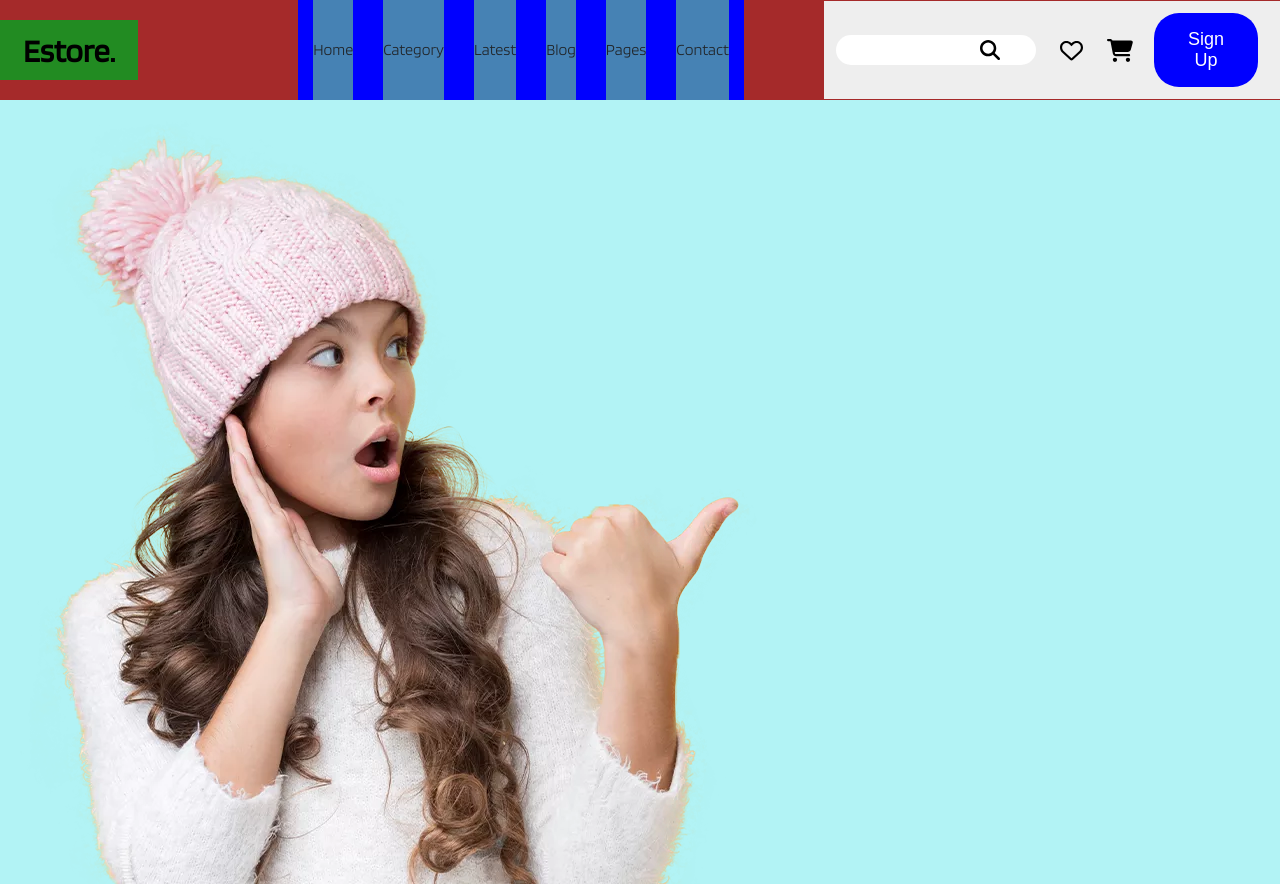
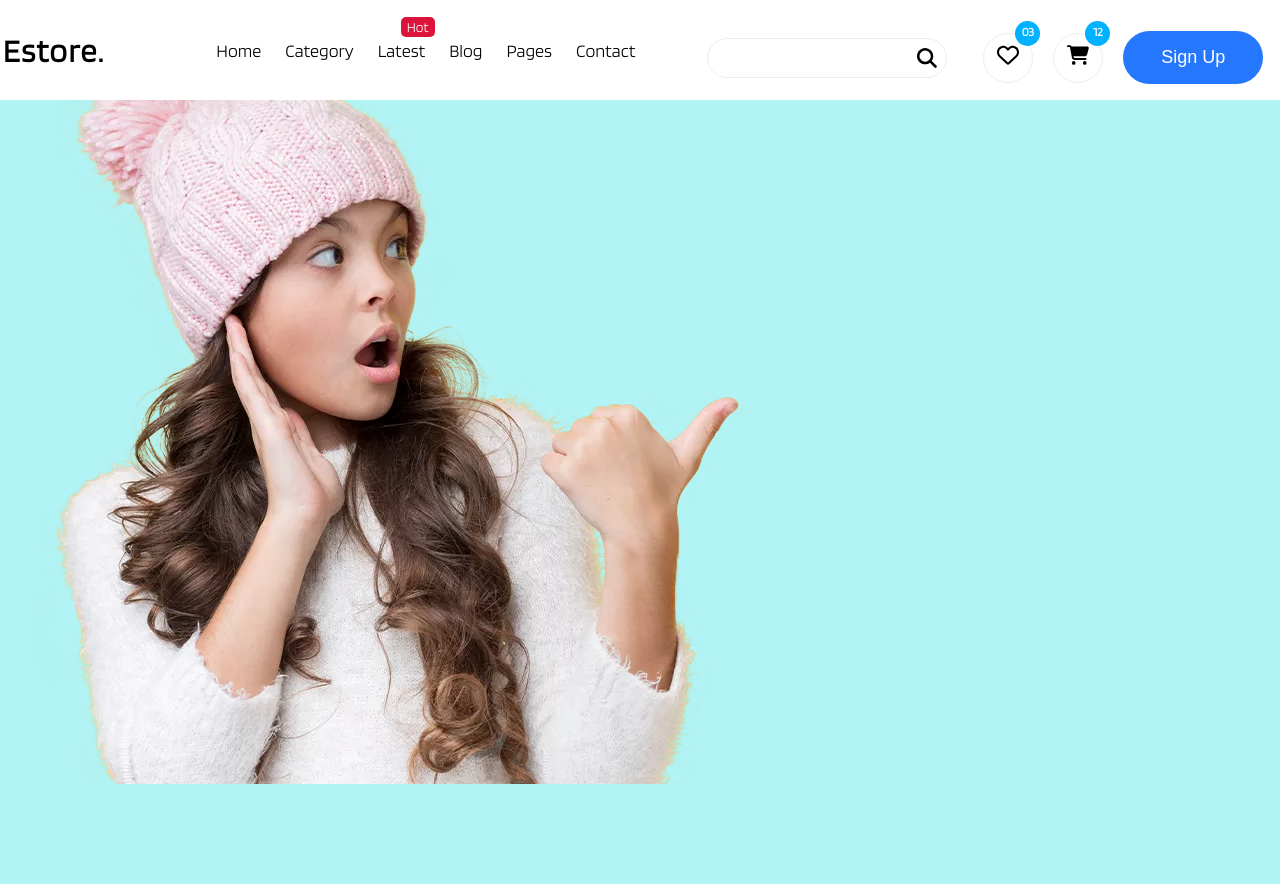
Before and after one commit to rfox06/store-web-html-css-js, a plain HTML site: page index.html in a window 1280 px wide. Shown: the top 884 px of the page. Drawn offline with Linux system fonts and the light colour scheme.

Commit message:
correction navigation bar

```diff
--- a/css/sections/header.css
+++ b/css/sections/header.css
@@ -1,89 +1,89 @@
-.container-navbar{
-    background-color: brown;
+
+.container-header{
+    background: #fff;
     width: 100%;
     height: 100px;
-
-    display: flex;
-    justify-content: space-between;
-    align-items: center;
-
-
-}
-/*logo*/
-.logo{
-    background: forestgreen;
-    width: 160px;
-    height: 60px;
-    display: flex;
-    align-items: center;
-    justify-content: center;
-    font-family: tertiaryFont;
-    font-size: 2rem;
-    font-weight: bold;
-}
-/*center-menu*/
-
-.main-menu{
-    background-color: blue;
-    height: 100px;
-    display: flex;
-    align-items: center;
-    justify-content: center;
-    margin: 0 80px 0 160px;
-}
-.list-menu{
     display: flex;
     justify-content: center;
     align-items: center;
+    position: fixed;
+    z-index: 90;
+    flex-wrap: wrap;
+}
+
+.container-header .logo{
+    margin-right: 100px;
+    text-decoration: none;
+    color: black;
+    font-weight: bolder;
+    font-size: 2rem;
+    letter-spacing: 1.4px;
+}
+
+.list-menu{
+    display: flex;
     list-style: none;
+    align-items: center;
+    justify-content: center;
+    position: relative;
+    height: 100px;
 }
 .list-menu li{
-    margin: 15px;
+    position: relative;
+    margin: 6px;
 }
 
-.list-menu li a{
+/*hot*/
+.hot{
+    position: relative;
+}
+.element-hot{
+    background: crimson;
+    position: absolute;
+    left: 35px;
+    top: 23px;
+    z-index: 100;
+    padding: 2px 6px;
+    border-radius: 5px;
+    color: #fff;
+    font-size: 14px;
+}
+.main-menu a{
 
     text-decoration: none;
-    color: var(--black-color);
+    display: block;
+    height: 100px;
+    padding: 40px 6px;
+    font-size: 18px;
+    color: #000000;
+    text-transform: capitalize;
 }
+
+/**/
 .list-menu li a:hover{
     color: var(--dark-color);
     transition: .3s;
 }
-/*main-menu*/
-
-/**/
-
-.main-menu .list-menu a{
-    display: block;
-    background: steelblue;
-    text-align: center;
-    height: 100px;
-    padding-top: 40px;
-    font-size: 16px;
-
+.list-submenu{
+    background: #ffffffd2;
+    border-top: 4px solid crimson;
+    cursor: pointer;
+    display: none;
+    position: absolute;
+}
+.list-submenu  li{
+    float: none;
+    width: 150px;
+    height: 26px;
+    list-style: none;
 
 }
-.main-menu .list-menu li {
-    position: relative;
-
-}
-.main-menu .list-submenu{
-    background-color: seagreen;
-    display: none;
-    position: absolute;
-    top: 100%;
-}
-.main-menu .list-submenu  li{
-    float: none;
+.list-submenu a{
+    display: flex;
+    height: 5px;
     width: 150px;
-    list-style: none;
-    display: flex;
-    background: red;
-}
-.main-menu .list-submenu a{
-    height: 30px;
-    padding-top: 8px;
+    margin: 10px 0;
+    padding: 0;
     font-size: 16px;
 }
 
@@ -92,56 +92,101 @@
     transition: .6s;
 }
 
-/*list-icons*/
-.items-navbar{
-    background: #eeeeee;
-}
+/*icons*/
+
 
 .list-items{
+
     display: flex;
     justify-content: center;
     align-items: center;
+    height: 100px;
+    width: 600px;
+    margin-left: 30px;
     list-style: none;
+    flex-wrap: wrap;
 }
-.list-items li{
-    margin: 12px;
+.list-items .search{
+    margin: 20px;
+
+    height: 75px;
+    padding: 20px 6px;
 }
-.list-items a{
+.list-items .search{
     display: flex;
-    text-decoration: none;
+    align-items: center;
+    justify-content: center;
+    position: relative;
+}
+.list-items input{
+    height: 40px;
+    padding: 10px 20px;
+    width: 240px;
+    border: 1px solid #eeeeee;
+    border-radius: 30px;
+    outline: none;
+    font-size: 20px;
+}
+.list-items .search img{
+    position: absolute;
+    height: 28px;
+    width: 28px;
+    padding: 4px;
+    left: 84%;
+    border-radius: 6px;
 }
 
 
-/*icons*/
-.list-items input{
+.icons-navbar .icon-count{
+    background: #fff;
+    width: 50px;
+    height: 50px;
+    display: flex;
+    flex-direction: column;
+    justify-content: center;
+    align-items: center;
+    border-radius: 50%;
+    position: relative;
+    margin: 0 10px;
+
     border: 1px solid #eeeeee;
-    height: 30px;
-    width: 200px;
-    padding: 10px 20px;
+    color: #4e4e4e;
+    font-size: 19px;
+    cursor: pointer;
+
+}
+.icons-navbar  .count{
+    background: #00b1ff;
+    color: #fff;
+    position: absolute;
+    height: 25px;
+    width: 25px;
+    top: -13px;
+    right: -8px;
     border-radius: 30px;
-    position: relative;
-    border: none;
+    text-align: center;
+    padding: 3px;
+    font-size: 12px;
+    font-weight: bold;
 }
-.search-icon img{
-    position: absolute;
-    width: 20px;
-    height: 20px;
-    top: 40px;
-    right: 280px;
-}
-.heart-icon{
-    width: 23px;
-    height: 23px;
-    object-fit: contain;
+.icons-navbar .icon-count img{
+    padding: 1px;
+    height: 24px;
+    width: 24px;
 }
 
-.btn{
-    background: blue;
+.icons-navbar .btn{
+    background: #2577fd;
+    text-transform: capitalize;
+    color: #fff;
+    cursor: pointer;
     font-size: 18px;
-    padding: 16px 34px;
-    border-radius: 25px;
+    font-weight: 400;
+    padding: 16px;
+    margin: 10px;
+    cursor: pointer;
+    border-radius: 30px;
     border: 0;
-    overflow: hidden;
-    margin: 0 10px 0 0;
-    color: var(--white-color);
+    width: 140px;
+
 }
--- a/index.html
+++ b/index.html
@@ -15,20 +15,22 @@
 </head>
 
 <body>
-    <header class="container-navbar">
-        <section class="logo">
-            <span>Estore.</span>
-        </section>
-        <nav id="nav" class="main-menu">
+    <header class="container-header">
+        <a href="#" class="logo">Estore.</a>
+
+        <nav class="main-menu">
             <ul class="list-menu">
                 <li><a href="#">Home</a></li>
                 <li><a href="#">Category</a></li>
+                <div class="hot">
+                    <div class="element-hot">Hot</div>
                     <li><a href="#">Latest</a>
                         <ul class="list-submenu">
                             <li><a href="#">Product List</a></li>
                             <li><a href="#">Product Details</a></li>
                         </ul>
                     </li>
+                </div>
 
                 <li><a href="#">Blog</a>
                     <ul class="list-submenu">
@@ -49,18 +51,39 @@
                 </li>
                 <li><a href="#">Contact</a></li>
             </ul>
+
         </nav>
 
-        <section class="items-navbar">
+        <section class="icons-navbar">
             <ul class="list-items">
-                <li><a class="search-icon" href="#"><input type="search"><img src="/assets/icons/search-solid.svg"
-                            alt=""></a></li>
-                <li><a class="heart-icon" href="#"><img src="/assets/icons/heart-regular.svg" alt=""></a></li>
-                <li><a class="heart-icon" href="#"><img src="/assets/icons/cart-shopping-solid.svg" alt=""></a>
+                <li class="search">
+                    <input type="search products" name="search" id="">
+                    <img src="/assets/icons/search-solid.svg" alt="">
+
                 </li>
+                <div class="icon-count">
+                    <div class="count">03</div>
+                    <li>
+                        <a href="#">
+                            <img src="/assets/icons/heart-regular.svg" alt="">
+                        </a>
+
+                    </li>
+                </div>
+                <div class="icon-count">
+                    <div class="count">12</div>
+                    <li>
+                        <a href="#">
+                            <img src="/assets/icons/cart-shopping-solid.svg" alt="">
+                        </a>
+
+                    </li>
+                </div>
+
                 <li><a href="#"><button class="btn">Sign Up</button></a></li>
             </ul>
         </section>
+
     </header>
 
     <section class="banner">
```
Also changed, not shown: assets/icons/bars-solid.svg (added). Lines whose indentation alone changed are shown as unchanged.
